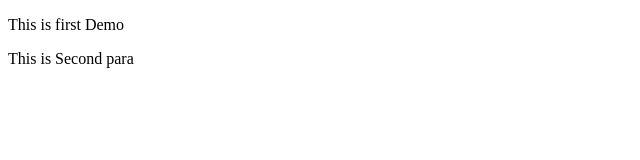
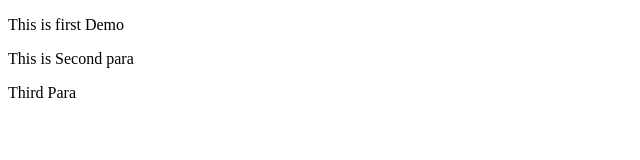
Before and after one commit to vikasdsalve/CGDemo, a plain HTML site: page Index.html in a window 1280 px wide. Shown: the full height of the page, 0-640 px from the left. Drawn offline with Linux system fonts and the light colour scheme.

Commit message:
Third Commit

```diff
--- a/Index.html
+++ b/Index.html
@@ -12,5 +12,8 @@
     <p>
         This is Second para
     </p>
+    <p>
+        Third Para
+    </p>
 </body>
 </html>
```
